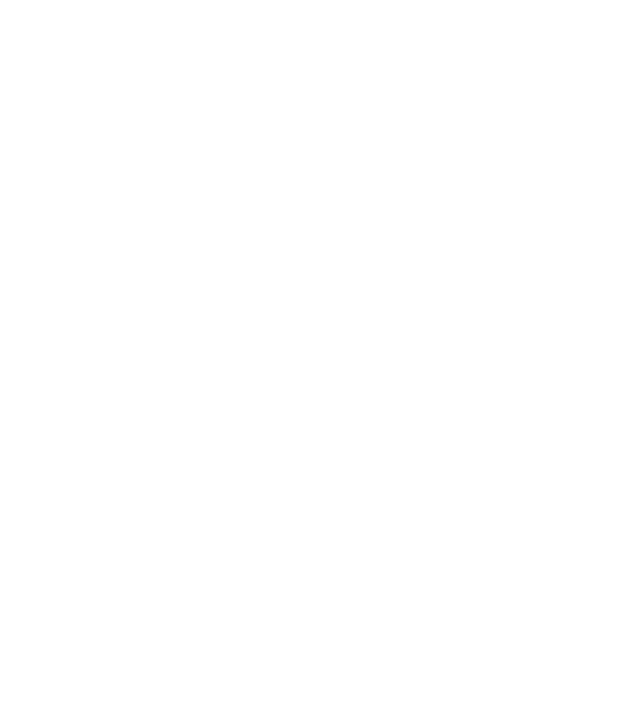
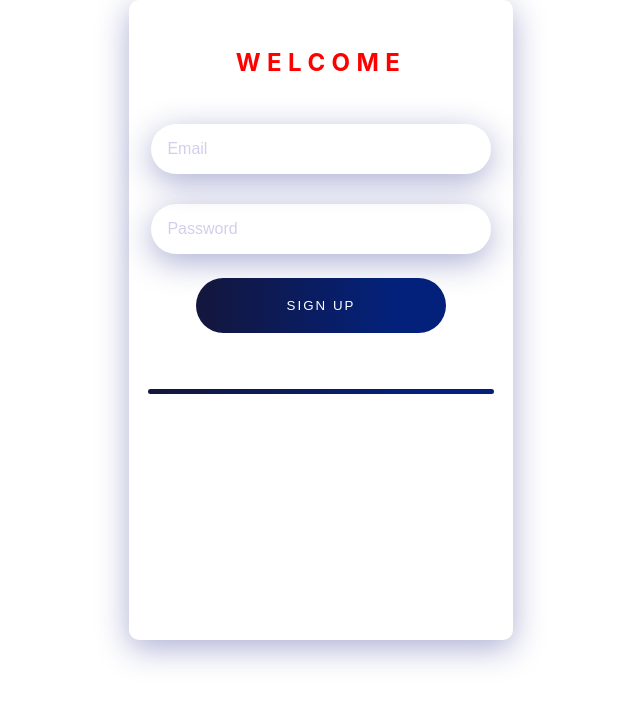
Before and after one commit to diegomdomi/hotel-miranda-dashboard, a React (Create React App) app: page /#/ in a window 1280 px wide. Before the commit this address had no page. Shown: the top 702 px of the page, without its empty margins (319-959 px from the left). Built offline with nearby package versions, Linux system fonts and the light colour scheme.

Commit message:
adding JSON list to test routes

```diff
--- a/src/App.js
+++ b/src/App.js
@@ -1,22 +1,26 @@
-import logo from './logo.svg';
 import './App.css';
-import { HashRouter, Routes, Route } from 'react-router-dom';
+import { HashRouter,BrowserRouter ,Routes, Route } from 'react-router-dom';
+import Bookings from './Components/Bookings';
+import Rooms from './Components/Rooms';
+import Users from './Components/Users';
+import Contact from './Components/Contact';
+import LoginUser from './Components/LoginUser'
+
 
 function App() {
   return (
     <>
-   <HashRouter>
-    <div className="App">
-   <Routes>
-    <Route>
-
-    </Route>
-   </Routes>
-
-    </div>
-
-   </HashRouter>
-
+      <BrowserRouter>
+        <div className="App">
+          <Routes>
+            <Route exact path ="/" element={<LoginUser/>}/>
+            <Route path="/user" element={<Users/>} />
+            <Route path="/bookings" element={<Bookings/>} />
+            <Route path="/rooms:/id" element={<Rooms/>} />
+            <Route path="/contact" element={<Contact/>} />
+          </Routes>
+        </div>
+      </BrowserRouter>
     </>
   );
 }
--- /dev/null
+++ b/src/Components/Bookings.jsx
@@ -0,0 +1,9 @@
+import React from 'react'
+
+const Bookings = () => {
+  return (
+    <div>Bookings</div>
+  )
+}
+
+export default Bookings
--- /dev/null
+++ b/src/Components/Button.jsx
@@ -0,0 +1,18 @@
+import styled from "styled-components";
+
+export default function Button({ content }) {
+  return <StyledButton>{content}</StyledButton>;
+}
+
+const StyledButton = styled.button`
+  margin-top:25px;
+  background: linear-gradient(to right, #14163c 0%, #03217b 79%);
+  text-transform: uppercase;
+  letter-spacing: 2px;
+  width: 65%;
+  padding:20px 0 20px 0;
+  border: none;
+  color: white;
+  border-radius: 50px;
+  cursor: pointer;
+`;
--- /dev/null
+++ b/src/Components/Contact.jsx
@@ -0,0 +1,9 @@
+import React from 'react'
+
+const Contact = () => {
+  return (
+    <div>Contact</div>
+  )
+}
+
+export default Contact
--- /dev/null
+++ b/src/Components/Input.jsx
@@ -0,0 +1,31 @@
+import styled from "styled-components";
+export default function Input({ type, placeholder }) {
+  return <StyledInput type={type} placeholder={placeholder} />;
+}
+
+const StyledInput = styled.input`
+  background: rgba(255, 255, 255, 0.15);
+  box-shadow: 0 8px 32px 0 rgba(31, 38, 135, 0.37);
+  margin-top:15px;
+  margin-bottom:15px;
+  border-radius: 50px;
+  width: 80%;
+  height: 45px;
+  padding: 16px;
+  border: none;
+  outline: none;
+  color: #3c354e;
+  font-size: 16px;
+  font-weight: bold;
+  &:focus {
+    display: inline-block;
+    box-shadow: 0 0 0 0.2rem #b9abe0;
+    backdrop-filter: blur(12rem);
+    border-radius: 32px;
+  }
+  &::placeholder {
+    color: #b9abe099;
+    font-weight: 100;
+    font-size: 16px;
+  }
+`;
--- /dev/null
+++ b/src/Components/LoginUser.jsx
@@ -0,0 +1,116 @@
+import styled from "styled-components";
+import Button from "./Button";
+import Input from "./Input";
+
+function LoginUser() {
+
+  return (
+    <MainContainer>
+      <WelcomeText>Welcome</WelcomeText>
+      <InputContainer>
+        <Input type="text" placeholder="Email" />
+        <Input type="password" placeholder="Password" />
+      </InputContainer>
+      <ButtonContainer>
+        <Button content="Sign Up" />
+      </ButtonContainer>
+
+      <HorizontalRule />
+
+      <ForgotPassword>Forgot Password ?</ForgotPassword>
+    </MainContainer>
+  );
+}
+
+const MainContainer = styled.div`
+  display: flex;
+  margin: 0 auto;
+  align-items: center;
+  flex-direction: column;
+  height: 80vh;
+  width: 30vw;
+  background: rgba(255, 255, 255, 0.15);
+  box-shadow: 0 8px 32px 0 rgba(31, 38, 135, 0.37);
+  backdrop-filter: blur(8.5px);
+  -webkit-backdrop-filter: blur(8.5px);
+  border-radius: 10px;
+  color: #ffffff;
+  text-transform: uppercase;
+  letter-spacing: 0.4rem;
+  @media only screen and (max-width: 320px) {
+    width: 80vw;
+    height: 90vh;
+    hr {
+      margin-bottom: 0.3rem;
+    }
+    h4 {
+      font-size: small;
+    }
+  }
+  @media only screen and (min-width: 360px) {
+    width: 80vw;
+    height: 90vh;
+    h4 {
+      font-size: small;
+    }
+  }
+  @media only screen and (min-width: 411px) {
+    width: 80vw;
+    height: 90vh;
+  }
+  @media only screen and (min-width: 768px) {
+    width: 80vw;
+    height: 80vh;
+  }
+  @media only screen and (min-width: 1024px) {
+    width: 70vw;
+    height: 50vh;
+  }
+  @media only screen and (min-width: 1280px) {
+    width: 30vw;
+    height: 80vh;
+  }
+`;
+
+const WelcomeText = styled.h2`
+  margin: 3rem 0 2rem 0;
+  color:red;
+`;
+
+const InputContainer = styled.div`
+  display: flex;
+  flex-direction: column;
+  justify-content: space-around;
+  align-items: center;
+  height: 20%;
+  width: 100%;
+`;
+
+const ButtonContainer = styled.div`
+  margin: 1rem 0 2rem 0;
+  width: 100%;
+  display: flex;
+  align-items: center;
+  justify-content: center;
+`;
+
+
+
+const HorizontalRule = styled.hr`
+  width: 90%;
+  height: 0.3rem;
+  border-radius: 0.8rem;
+  border: none;
+  background: linear-gradient(to right, #14163c 0%, #03217b 79%);
+  background-color: #ebd0d0;
+  margin: 1.5rem 0 1rem 0;
+  backdrop-filter: blur(25px);
+`;
+
+
+
+const ForgotPassword = styled.h4`
+  cursor: pointer;
+`;
+
+export default LoginUser;
--- /dev/null
+++ b/src/Components/Rooms.jsx
@@ -0,0 +1,14 @@
+import React from 'react'
+import { Navigate } from 'react-router-dom'
+const Rooms = ({id}) => {
+  return (
+    <>
+    <Navigate to={`/room/${id}`}>
+      <div>Rooms</div>
+    </Navigate>
+
+    </>
+  )
+}
+
+export default Rooms
--- /dev/null
+++ b/src/Components/Users.jsx
@@ -0,0 +1,9 @@
+import React from 'react'
+
+const Users = () => {
+  return (
+    <div>Users</div>
+  )
+}
+
+export default Users
```
Also changed, not shown: src/Components/GuestList.js (added, +122 -0 lines), src/Components/Room.jsx (added, +11 -0 lines), routeList.txt (added).
